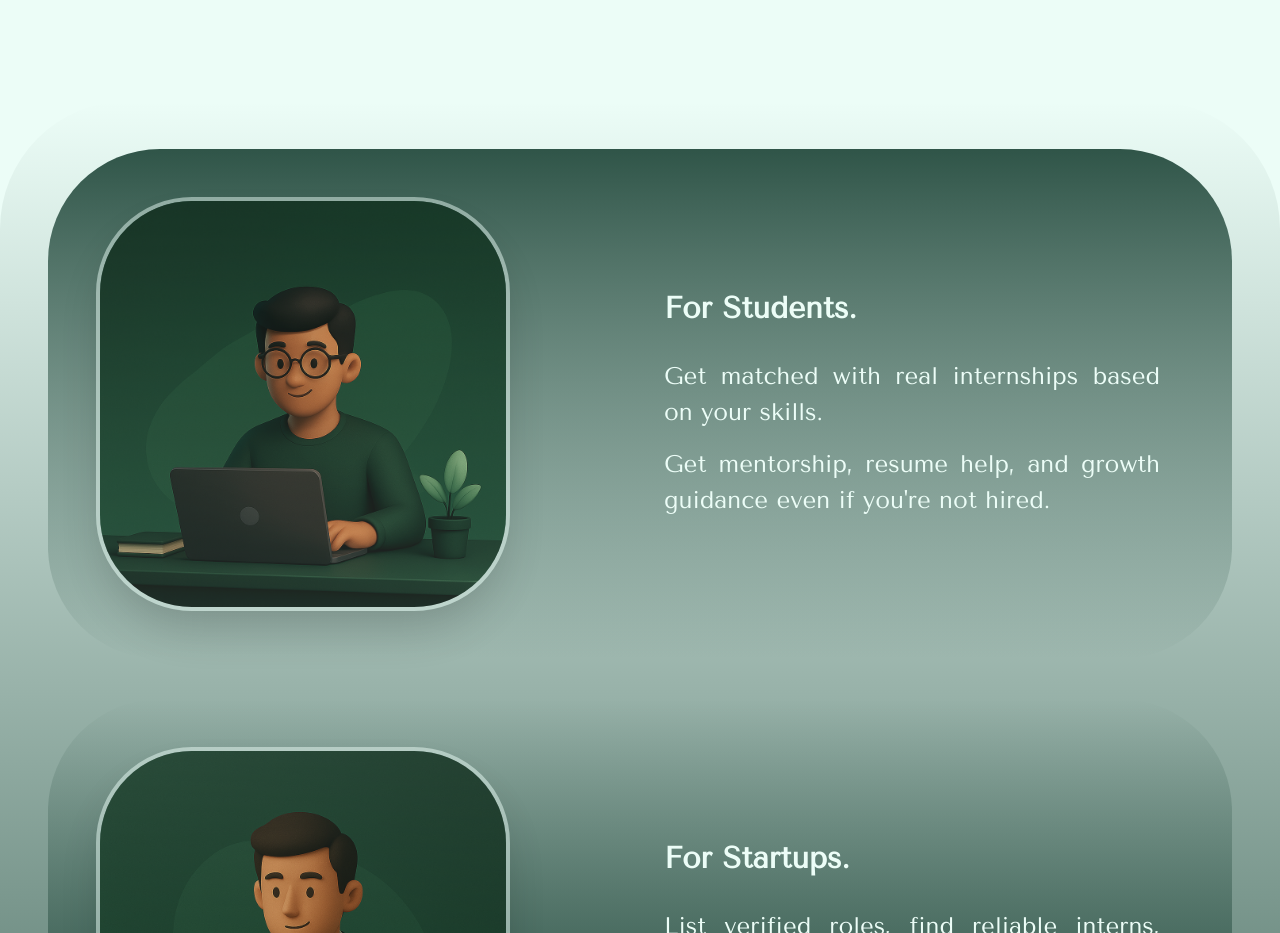
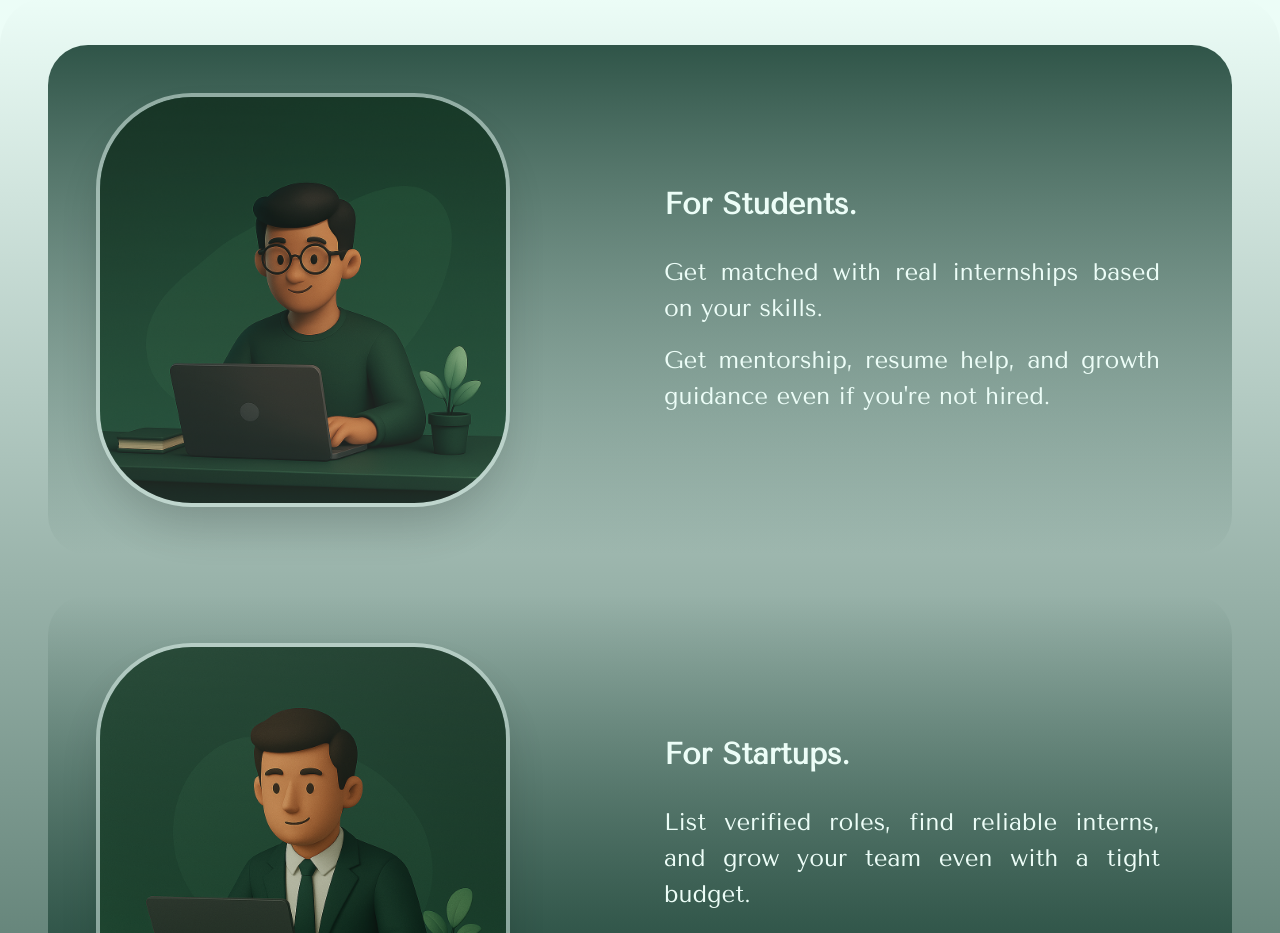
Before and after one commit to qzSeeker/NoNoMate, a Next.js app: page / in a window 1280 px wide. Shown: the part 719-1652 px from the top of the page. Built offline with nearby package versions, Linux system fonts and the light colour scheme.

Commit message:
initial fixes

```diff
--- a/app/page.tsx
+++ b/app/page.tsx
@@ -5,7 +5,6 @@ import { motion } from "framer-motion"
 import Image from "next/image"
 import Hero from "@/components/Hero"
 import Features from "@/components/Features"
-// import HowItWorks from "@/components/HowItWorks"
 import Footer from "@/components/Footer"
 
 export default function LandingPage() {
@@ -16,9 +15,6 @@ export default function LandingPage() {
 
       {/* Features */}
       <Features/>
-
-      {/* How It Works */}
-      {/* <HowItWorks/> */}
 
       {/* Why? */}
       <section className="px-4 mt-12">
--- a/components/Features.tsx
+++ b/components/Features.tsx
@@ -3,15 +3,15 @@ import React from "react";
 
 function Features() {
     return (
-        <div className="min-h-screen max-w-7xl mx-auto w-full py-12">
+        <div className="min-h-screen max-w-7xl mx-auto w-full">
         <div className="">
             <h1 className="text-3xl md:text-4xl text-text-green font-semibold text-center mb-12">
                 Built for Students.
                 <span className="text-text-light_green"> Designed for Startups.</span>
             </h1>
 
-            <div className="flex flex-col gap-10 relative top-14 bg-gradient-to-t from-text-green/70 to-transparent p-6 md:p-12 rounded-[6rem] md:rounded-[8rem]">
-            <div className="grid md:grid-cols-2 items-center bg-gradient-to-b from-text-green/80 to-transparent p-4 md:p-12 rounded-[6rem] md:rounded-[7rem]">
+            <div className="flex flex-col gap-10 relative bg-gradient-to-t from-text-green/70 to-transparent p-6 md:p-12 rounded-[2rem] md:rounded-[3rem]">
+            <div className="grid md:grid-cols-2 items-center bg-gradient-to-b from-text-green/80 to-transparent p-4 md:p-12 rounded-[1.5rem] md:rounded-[2.5rem]">
             <Image
                 src="/studentImg.png"
                 alt="Placeholder image"
@@ -36,7 +36,7 @@ function Features() {
 
             </div>
 
-            <div className="grid md:grid-cols-2 items-center bg-gradient-to-t from-text-green/80 to-transparent p-4 md:p-12 rounded-[6rem] md:rounded-[7rem]">
+            <div className="grid md:grid-cols-2 items-center bg-gradient-to-t from-text-green/80 to-transparent p-4 md:p-12 rounded-[1.5rem] md:rounded-[2.5rem]">
                 <Image
                 src="/startupImg.png"
                 alt="Placeholder image"
--- a/components/Header.tsx
+++ b/components/Header.tsx
@@ -148,7 +148,7 @@ return (
         </div>
 
         {/* Footer Links */}
-        <div className="flex justify-center gap-4 p-4 border-t text-xs font-medium">
+        <div className="flex justify-center gap-4 p-4 border-t border-text-light_green/20 text-xs font-medium">
             <button className="hover:text-text-green" onClick={() => (window.location.href = "/privacy-policy")}>Privacy</button>
             <button className="hover:text-text-green" onClick={() => (window.location.href = "/terms-of-service")}>Terms</button>
             <button className="hover:text-text-green" onClick={() => (window.location.href = "/faqs")}>FAQ</button>
```
